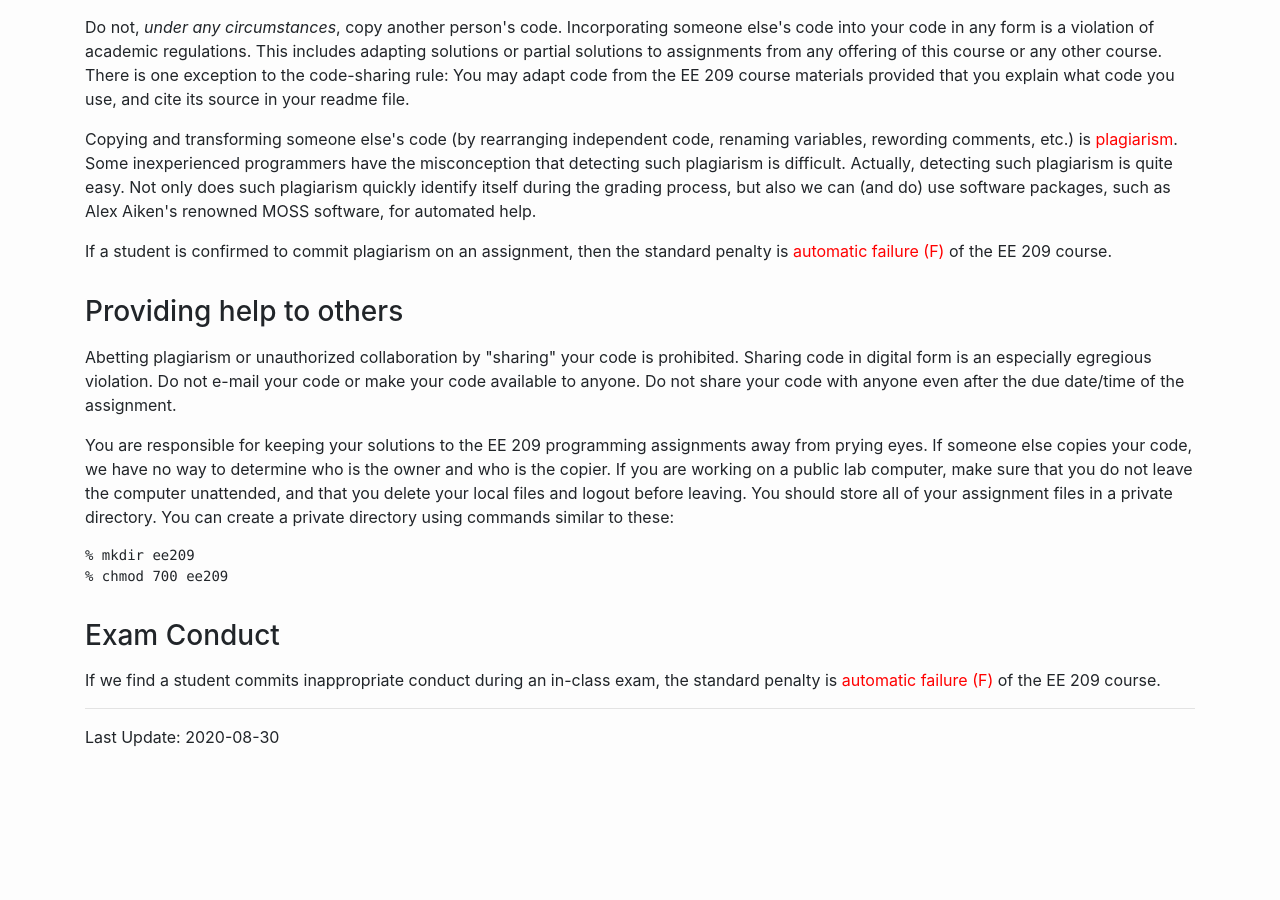
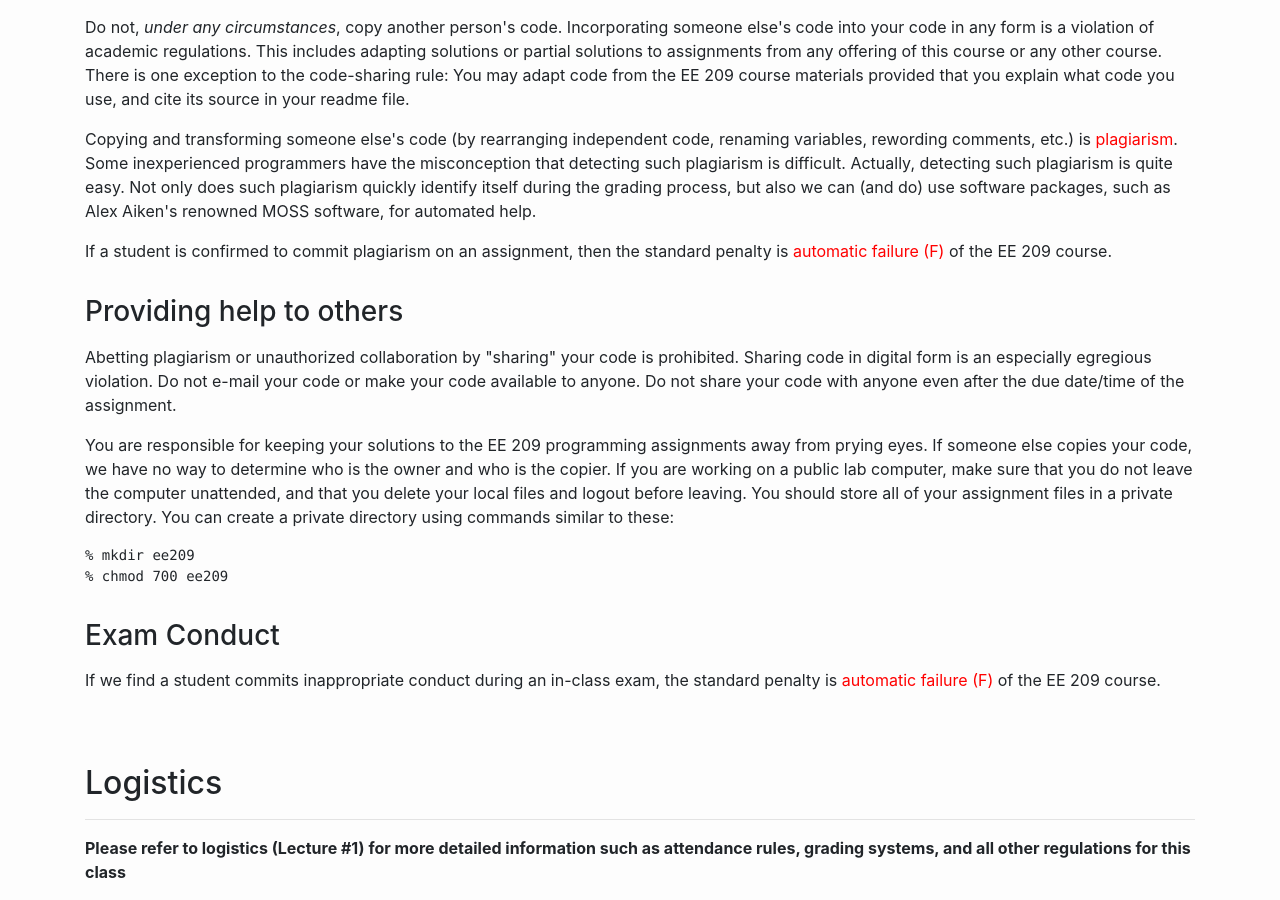
Before and after one commit to ee209-2020-fall/ee209-2020-fall, a Jekyll site: the page built from policy.md, in a window 1280 px wide and 900 px high, scrolled down 974 px. Built offline with Jekyll 4.4.1, drawn with Linux system fonts in a browser that asks for light colours; before the commit the page ends 1739 px from its top, so only the background shows below that.

Commit message:
policy update

```diff
--- a/policy.md
+++ b/policy.md
@@ -133,5 +133,8 @@ to these:
 If we find a student commits inappropriate conduct during an in-class exam, the standard penalty is
 <span style=" font: bold; color:red;">automatic failure (F)</span> of the EE 209 course.
 
+<br>
+<h2> Logistics </h2>
 <hr>
-Last Update: 2020-08-30<!--#echo var="LAST_MODIFIED"-->
+<p>
+<b>Please refer to logistics (Lecture #1) for more detailed information such as attendance rules, grading systems, and all other regulations for this class</b>
```
